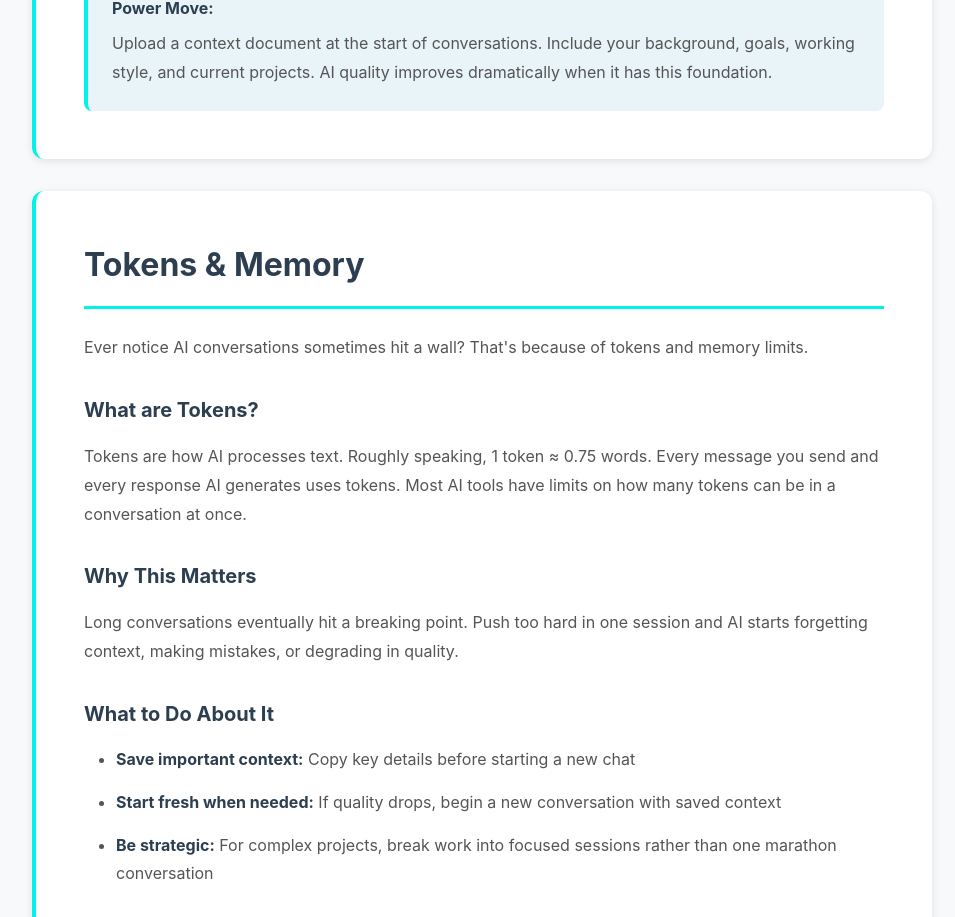
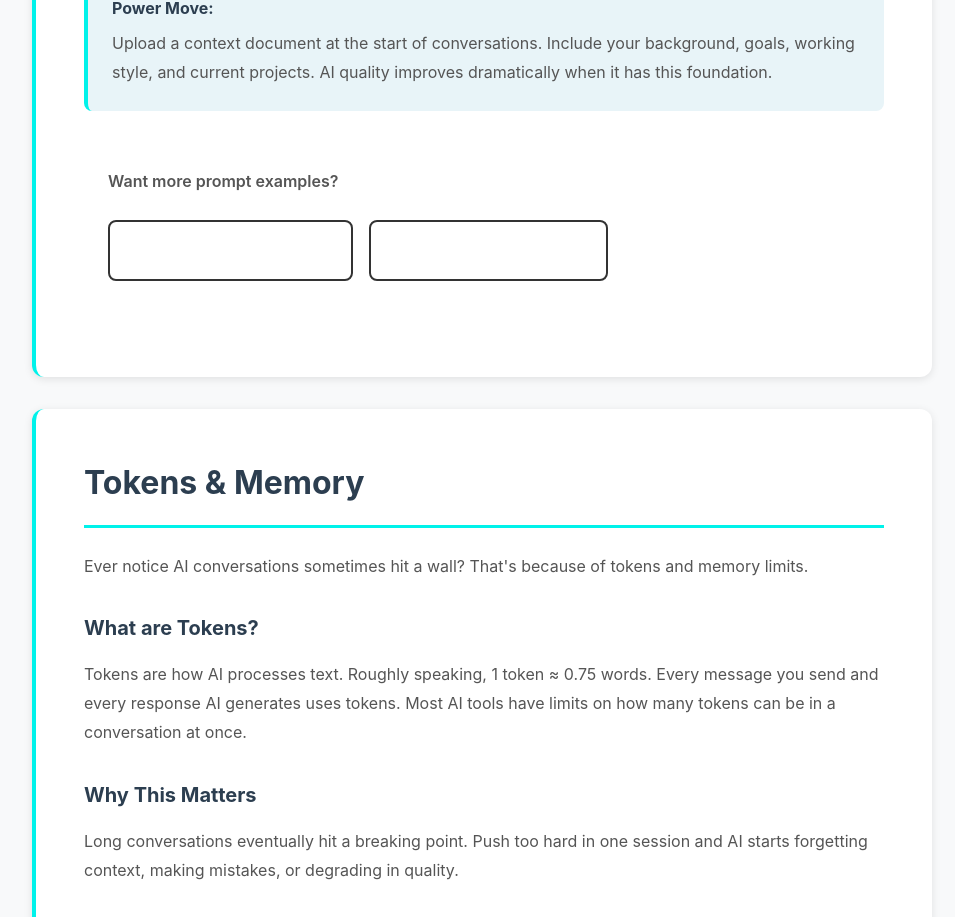
Before and after one commit to givemetheballai-debug/Buildwithjamie, a Next.js app: page /resources/explainers in a window 1280 px wide. Shown: the part 3336-4253 px from the top of the page, without its empty margins (158-1113 px from the left). Built offline with nearby package versions, Linux system fonts and the light colour scheme.

Commit message:
Update page.js

```diff
--- a/app/resources/explainers/page.js
+++ b/app/resources/explainers/page.js
@@ -110,6 +110,18 @@ export default function IntroToAI() {
               <strong>Power Move:</strong>
               <p>Upload a context document at the start of conversations. Include your background, goals, working style, and current projects. AI quality improves dramatically when it has this foundation.</p>
             </div>
+
+            <div className="example-box mt-lg">
+              <p className="font-semibold mb-sm">Want more prompt examples?</p>
+              <div className="flex gap-sm flex-wrap">
+                <Link href="/resources/prompts" className="btn btn-outline no-underline">
+                  Browse Prompt Library
+                </Link>
+                <Link href="/tools" className="btn btn-outline no-underline">
+                  Build Custom Prompts
+                </Link>
+              </div>
+            </div>
           </div>
 
           {/* Tokens & Memory */}
```
